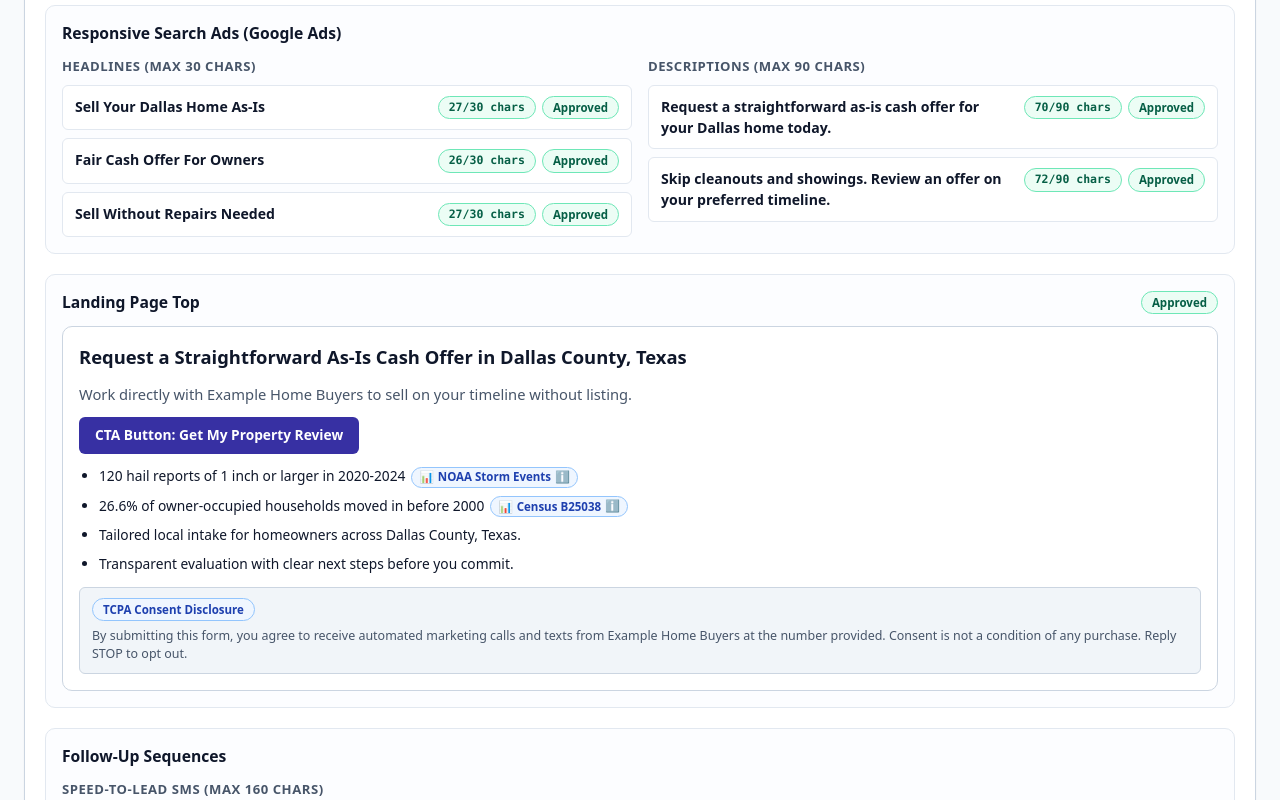
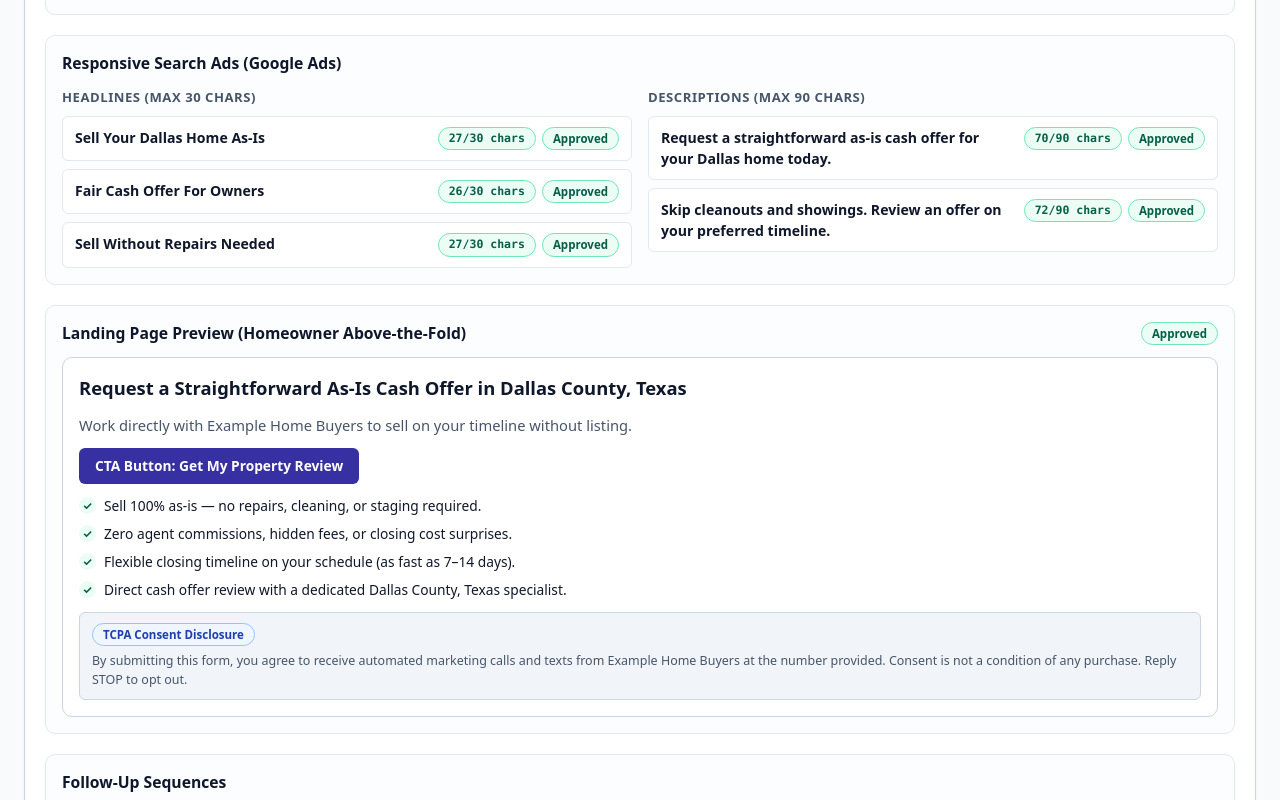
Before and after one commit to fgm9000/county-campaign-builder, a plain HTML site: page web/index.html in a window 1280 px wide. Shown: the part 2620-3420 px from the top of the page. Drawn offline with Linux system fonts and the light colour scheme.

Commit message:
refactor(lp): separate B2B market intelligence from homeowner-facing landing page benefits

```diff
--- a/web/app.js
+++ b/web/app.js
@@ -118,7 +118,8 @@ const I18N = {
     metricCplWorst: "Worst-Case CPL",
     metricMaxCpc: "Max Viable CPC",
     assumptionsLine: "Operator inputs: CPC {cpcMin}–{cpcMax} · Landing CVR {cvrMin}–{cvrMax}",
-    factsTitle: "Verified Facts",
+    factsTitle: "County Intelligence & Audited Facts (B2B Strategy)",
+    factsSubtitle: "Official U.S. Census Bureau & NOAA demographic/climate data used by media buyers and acquisition teams to evaluate equity, repair risks, and calibrate local ad spend.",
     sourceLabel: "Source:",
     fieldLabel: "Field:",
     valueLabel: "Verified value:",
@@ -129,7 +130,7 @@ const I18N = {
     headlinesHeading: "Headlines (max 30 chars)",
     descriptionsHeading: "Descriptions (max 90 chars)",
     charsUnit: "chars",
-    landingTitle: "Landing Page Top",
+    landingTitle: "Landing Page Preview (Homeowner Above-the-Fold)",
     ctaPreviewLabel: "CTA Button:",
     tcpaBadge: "TCPA Consent Disclosure",
     followupTitle: "Follow-Up Sequences",
@@ -280,7 +281,8 @@ const I18N = {
     metricCplWorst: "Pior CPL",
     metricMaxCpc: "CPC Máx. Viável",
     assumptionsLine: "Premissas do operador: CPC {cpcMin}–{cpcMax} · CVR da LP {cvrMin}–{cvrMax}",
-    factsTitle: "Fatos Verificados",
+    factsTitle: "Dossiê de Mercado & Fatos Auditados (Estratégia B2B)",
+    factsSubtitle: "Métricas oficiais do Censo dos EUA e NOAA utilizadas pela equipe de aquisição imobiliária para analisar o mercado do condado e calibrar lances de leilão.",
     sourceLabel: "Fonte:",
     fieldLabel: "Campo:",
     valueLabel: "Valor verificado:",
@@ -291,7 +293,7 @@ const I18N = {
     headlinesHeading: "Títulos (máx. 30 caracteres)",
     descriptionsHeading: "Descrições (máx. 90 caracteres)",
     charsUnit: "caract.",
-    landingTitle: "Topo da Landing Page",
+    landingTitle: "Prévia da Landing Page (Visão do Proprietário)",
     ctaPreviewLabel: "Botão CTA:",
     tcpaBadge: "Declaração de Consentimento TCPA",
     followupTitle: "Sequências de Follow-Up",
@@ -762,41 +764,6 @@ const METRIC_INSIGHTS = {
   },
 };
 
-function findFactForBullet(bp, facts) {
-  if (!Array.isArray(facts)) return null;
-  const lower = String(bp || "").toLowerCase();
-  for (const fact of facts) {
-    const valStr = String(fact.value);
-    if (lower.includes(valStr)) {
-      return fact;
-    }
-  }
-  for (const fact of facts) {
-    if (
-      fact.field === "owner_long_tenure_pct" &&
-      (lower.includes("moved in") || lower.includes("before 2000") || lower.includes("20+ year"))
-    ) {
-      return fact;
-    }
-    if (
-      fact.field === "free_and_clear_pct" &&
-      (lower.includes("free and clear") || lower.includes("free & clear") || lower.includes("no mortgage"))
-    ) {
-      return fact;
-    }
-    if (fact.field === "hail_reports_1in" && lower.includes("hail")) {
-      return fact;
-    }
-    if (fact.field === "median_year_built" && (lower.includes("built") || lower.includes("age"))) {
-      return fact;
-    }
-    if (fact.field === "vacancy_pct" && lower.includes("vacan")) {
-      return fact;
-    }
-  }
-  return null;
-}
-
 function renderFactsSection(campaign) {
   const section = el("section", "pkg-section");
   const head = el("div", "pkg-section-head");
@@ -804,6 +771,7 @@ function renderFactsSection(campaign) {
   const facts = Array.isArray(campaign.facts) ? campaign.facts : [];
   head.appendChild(el("span", "badge badge-neutral", `${facts.length}`));
   section.appendChild(head);
+  section.appendChild(el("p", "pkg-section-subtitle", t("factsSubtitle")));
 
   const correctionsByField = new Map();
   if (Array.isArray(campaign.corrections)) {
@@ -1008,96 +976,8 @@ function renderLandingPageSection(campaign) {
     const ul = el("ul", "lp-bullets");
     for (const bp of lp.bullet_points) {
       const li = el("li", "lp-bullet-item");
-      const textSpan = el("span", "lp-bullet-text", bp);
-      li.appendChild(textSpan);
-
-      const matchedFact = findFactForBullet(bp, campaign.facts);
-      if (matchedFact && METRIC_INSIGHTS[matchedFact.field]) {
-        const insight = METRIC_INSIGHTS[matchedFact.field];
-        const isPt = state.lang === "pt";
-        const anchor = el("span", "bullet-tooltip-anchor");
-
-        const pill = document.createElement("button");
-        pill.type = "button";
-        pill.className = "bullet-source-pill";
-        pill.title = isPt
-          ? "Clique para fixar/abrir detalhes da fonte oficial"
-          : "Click to pin/view official dataset details";
-        pill.setAttribute(
-          "aria-label",
-          isPt
-            ? `Ver detalhes da fonte oficial ${insight.shortNamePt}`
-            : `View official source details for ${insight.shortNameEn}`
-        );
-        pill.innerHTML = `<span>📊</span> <span>${isPt ? insight.shortNamePt : insight.shortNameEn}</span> <span class="pill-info-icon">ℹ️</span>`;
-        pill.addEventListener("click", (e) => {
-          e.preventDefault();
-          e.stopPropagation();
-          const wasOpen = anchor.classList.contains("is-open");
-          document.querySelectorAll(".bullet-tooltip-anchor.is-open").forEach((el) => {
-            el.classList.remove("is-open");
-          });
-          if (!wasOpen) {
-            anchor.classList.add("is-open");
-          }
-        });
-        anchor.appendChild(pill);
-
-        const tooltip = el("span", "bullet-tooltip");
-        tooltip.addEventListener("click", (e) => {
-          e.stopPropagation();
-        });
-        const ttHead = el("span", "bullet-tooltip-header");
-        ttHead.appendChild(el("strong", "", isPt ? insight.namePt : insight.nameEn));
-        ttHead.appendChild(el("span", "badge badge-green", isPt ? "✅ Verificado" : "✅ Verified"));
-        tooltip.appendChild(ttHead);
-
-        const ttBody = el("span", "bullet-tooltip-body");
-        ttBody.appendChild(
-          el(
-            "strong",
-            "bullet-tooltip-why-title",
-            isPt ? "💡 Por que este número importa:" : "💡 Why this metric matters:"
-          )
-        );
-        ttBody.appendChild(
-          el("span", "bullet-tooltip-why-text", isPt ? insight.whyPt : insight.whyEn)
-        );
-        tooltip.appendChild(ttBody);
-
-        const ttMeta = el("span", "bullet-tooltip-meta");
-        ttMeta.textContent = isPt
-          ? `Dado oficial: ${matchedFact.value} · Condado: ${campaign.county_name}`
-          : `Official value: ${matchedFact.value} · County: ${campaign.county_name}`;
-        tooltip.appendChild(ttMeta);
-
-        const ttLinks = el("div", "bullet-tooltip-links-row");
-
-        const ttLink = document.createElement("a");
-        ttLink.className = "bullet-tooltip-link";
-        ttLink.href = insight.url;
-        ttLink.target = "_blank";
-        ttLink.rel = "noopener noreferrer";
-        ttLink.textContent = isPt ? insight.linkLabelPt : insight.linkLabelEn;
-        ttLinks.appendChild(ttLink);
-
-        if (insight.govUrl) {
-          const ttGov = document.createElement("a");
-          ttGov.className = "bullet-tooltip-link bullet-tooltip-link-gov";
-          ttGov.href = insight.govUrl;
-          ttGov.target = "_blank";
-          ttGov.rel = "noopener noreferrer";
-          ttGov.textContent = isPt
-            ? "Portal oficial data.census.gov (Governo dos EUA) ↗"
-            : "Official data.census.gov portal (US Gov) ↗";
-          ttLinks.appendChild(ttGov);
-        }
-
-        tooltip.appendChild(ttLinks);
-
-        anchor.appendChild(tooltip);
-        li.appendChild(anchor);
-      }
+      li.appendChild(el("span", "lp-bullet-icon", "✓"));
+      li.appendChild(el("span", "lp-bullet-text", bp));
       ul.appendChild(li);
     }
     preview.appendChild(ul);
--- a/web/examples.json
+++ b/web/examples.json
@@ -177,10 +177,10 @@
             "subheadline": "Work directly with Example Home Buyers to sell on your timeline without listing.",
             "cta_text": "Get My Property Review",
             "bullet_points": [
-              "120 hail reports of 1 inch or larger in 2020-2024",
-              "26.6% of owner-occupied households moved in before 2000",
-              "Tailored local intake for homeowners across Dallas County, Texas.",
-              "Transparent evaluation with clear next steps before you commit."
+              "Sell 100% as-is \u2014 no repairs, cleaning, or staging required.",
+              "Zero agent commissions, hidden fees, or closing cost surprises.",
+              "Flexible closing timeline on your schedule (as fast as 7\u201314 days).",
+              "Direct cash offer review with a dedicated Dallas County, Texas specialist."
             ],
             "consent_disclosure": "By submitting this form, you agree to receive automated marketing calls and texts from Example Home Buyers at the number provided. Consent is not a condition of any purchase. Reply STOP to opt out."
           },
@@ -345,10 +345,10 @@
             "subheadline": "Work directly with Example Home Buyers to sell on your timeline without listing.",
             "cta_text": "Get My Property Review",
             "bullet_points": [
-              "22.82% of owner-occupied households moved in before 2000",
-              "48.91% of owner-occupied homes are owned free and clear",
-              "Tailored local intake for homeowners across Pinellas County, Florida.",
-              "Transparent evaluation with clear next steps before you commit."
+              "Sell 100% as-is \u2014 no repairs, cleaning, or staging required.",
+              "Zero agent commissions, hidden fees, or closing cost surprises.",
+              "Flexible closing timeline on your schedule (as fast as 7\u201314 days).",
+              "Direct cash offer review with a dedicated Pinellas County, Florida specialist."
             ],
             "consent_disclosure": "By submitting this form, you agree to receive automated marketing calls and texts from Example Home Buyers at the number provided. Consent is not a condition of any purchase. Reply STOP to opt out."
           },
@@ -513,10 +513,10 @@
             "subheadline": "Work directly with Example Home Buyers to sell on your timeline without listing.",
             "cta_text": "Get My Property Review",
             "bullet_points": [
-              "31.24% of owner-occupied households moved in before 2000",
-              "37.61% of owner-occupied homes are owned free and clear",
-              "Tailored local intake for homeowners across Cook County, Illinois.",
-              "Transparent evaluation with clear next steps before you commit."
+              "Sell 100% as-is \u2014 no repairs, cleaning, or staging required.",
+              "Zero agent commissions, hidden fees, or closing cost surprises.",
+              "Flexible closing timeline on your schedule (as fast as 7\u201314 days).",
+              "Direct cash offer review with a dedicated Cook County, Illinois specialist."
             ],
             "consent_disclosure": "By submitting this form, you agree to receive automated marketing calls and texts from Example Home Buyers at the number provided. Consent is not a condition of any purchase. Reply STOP to opt out."
           },
@@ -693,10 +693,10 @@
           "subheadline": "Work directly with Example Home Buyers to sell on your timeline without listing.",
           "cta_text": "Get My Property Review",
           "bullet_points": [
-            "120 hail reports of 1 inch or larger in 2020-2024",
-            "26.6% of owner-occupied households moved in before 2000",
-            "Tailored local intake for homeowners across Dallas County, Texas.",
-            "Transparent evaluation with clear next steps before you commit."
+            "Sell 100% as-is \u2014 no repairs, cleaning, or staging required.",
+            "Zero agent commissions, hidden fees, or closing cost surprises.",
+            "Flexible closing timeline on your schedule (as fast as 7\u201314 days).",
+            "Direct cash offer review with a dedicated Dallas County, Texas specialist."
           ],
           "consent_disclosure": "By submitting this form, you agree to receive automated marketing calls and texts from Example Home Buyers at the number provided. Consent is not a condition of any purchase. Reply STOP to opt out."
         },
@@ -861,10 +861,10 @@
           "subheadline": "Work directly with Example Home Buyers to sell on your timeline without listing.",
           "cta_text": "Get My Property Review",
           "bullet_points": [
-            "22.82% of owner-occupied households moved in before 2000",
-            "48.91% of owner-occupied homes are owned free and clear",
-            "Tailored local intake for homeowners across Pinellas County, Florida.",
-            "Transparent evaluation with clear next steps before you commit."
+            "Sell 100% as-is \u2014 no repairs, cleaning, or staging required.",
+            "Zero agent commissions, hidden fees, or closing cost surprises.",
+            "Flexible closing timeline on your schedule (as fast as 7\u201314 days).",
+            "Direct cash offer review with a dedicated Pinellas County, Florida specialist."
           ],
           "consent_disclosure": "By submitting this form, you agree to receive automated marketing calls and texts from Example Home Buyers at the number provided. Consent is not a condition of any purchase. Reply STOP to opt out."
         },
@@ -1029,10 +1029,10 @@
           "subheadline": "Work directly with Example Home Buyers to sell on your timeline without listing.",
           "cta_text": "Get My Property Review",
           "bullet_points": [
-            "31.24% of owner-occupied households moved in before 2000",
-            "37.61% of owner-occupied homes are owned free and clear",
-            "Tailored local intake for homeowners across Cook County, Illinois.",
-            "Transparent evaluation with clear next steps before you commit."
+            "Sell 100% as-is \u2014 no repairs, cleaning, or staging required.",
+            "Zero agent commissions, hidden fees, or closing cost surprises.",
+            "Flexible closing timeline on your schedule (as fast as 7\u201314 days).",
+            "Direct cash offer review with a dedicated Cook County, Illinois specialist."
           ],
           "consent_disclosure": "By submitting this form, you agree to receive automated marketing calls and texts from Example Home Buyers at the number provided. Consent is not a condition of any purchase. Reply STOP to opt out."
         },
--- a/web/styles.css
+++ b/web/styles.css
@@ -1146,9 +1146,17 @@ body {
   font-weight: 700;
 }
 
+.pkg-section-subtitle {
+  margin: 0 0 12px;
+  font-size: 0.8rem;
+  color: var(--text-muted);
+  line-height: 1.45;
+}
+
 .lp-bullets {
   margin: 0;
-  padding-left: 20px;
+  padding: 0;
+  list-style: none;
   font-size: 0.86rem;
   color: var(--text);
   display: flex;
@@ -1157,11 +1165,29 @@ body {
 }
 
 .lp-bullet-item {
-  line-height: 1.5;
-}
-
-.lp-bullet-content {
-  display: inline;
+  display: flex;
+  align-items: flex-start;
+  gap: 8px;
+  line-height: 1.45;
+}
+
+.lp-bullet-icon {
+  display: inline-flex;
+  align-items: center;
+  justify-content: center;
+  width: 17px;
+  height: 17px;
+  min-width: 17px;
+  border-radius: 50%;
+  background: var(--green-bg);
+  color: var(--green-text);
+  font-weight: 700;
+  font-size: 0.7rem;
+  margin-top: 1px;
+}
+
+.lp-bullet-text {
+  flex: 1;
 }
 
 .bullet-tooltip-anchor {
```
Also changed, not shown: 4 other files.
